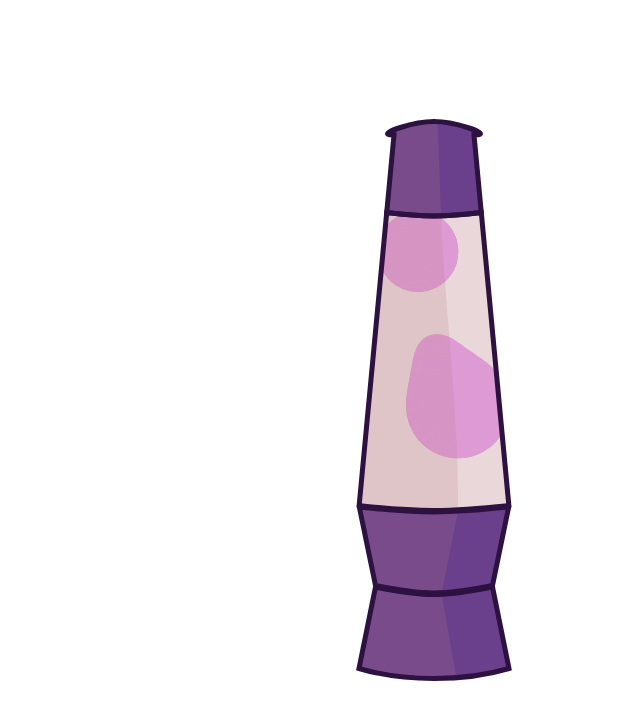
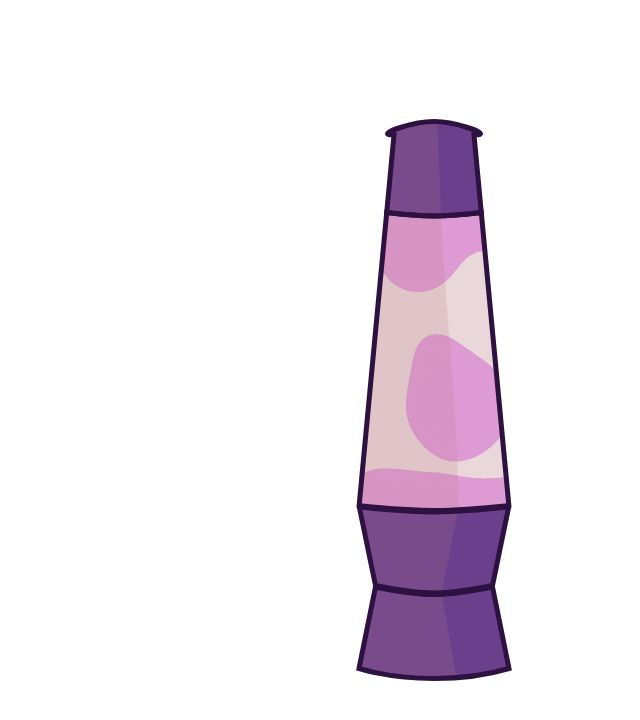
Before and after one commit to Telos-J/lava-lamp, a plain HTML site: page index.html in a window 1280 px wide. Shown: the whole page, without its empty margins (640-1280 px from the left). Drawn offline with Linux system fonts and the light colour scheme.

Commit message:
top and bottom blobs

```diff
--- a/index.html
+++ b/index.html
@@ -26,6 +26,10 @@
         <circle id="blob3" cx="79" cy="232" r="15" fill="#ECA8F6"/>
         <circle id="blob2" cx="62" cy="133" r="30" fill="#ECA8F6"/>
         <circle id="blob1" cx="102" cy="338" r="40" fill="#ECA8F7"/>
+        <g id="blobs">
+            <path d="M194.5 368.5C222 365.5 275.5 402.5 283 414.5L330.5 457.5L201 450.5L6.99999 414.5L0 359.5C0 359.5 91.5 376 109.5 379C127.5 382 167 371.5 194.5 368.5Z" fill="#ECA8F6"/>
+            <path d="M179.5 112C185.981 106.836 287.5 97 287.5 97L202 70L145.5 76L5.99999 89L96.5 119.5C96.5 119.5 110.394 112.724 120 112C132.61 111.05 141.5 113 151.5 119.5C161.5 126 170.647 119.055 179.5 112Z" fill="#ECA8F6"/>
+            </g>
     </g>
     <path id="stand-fill" d="M19.5 468.5C69 478.499 87 478.5 136.5 468.5L153 550C108 563.369 48 563.369 3 550L19.5 468.5Z" fill="#6A3F8C"/>
     <path id="bottom-fill" d="M136.5 467L152.725 388.333C152.862 387.669 152.294 387.077 151.619 387.15C93.4755 393.45 62.5246 393.45 4.38088 387.15C3.70628 387.077 3.13792 387.669 3.27498 388.333L19.5 467C69 476.999 87 477 136.5 467Z" fill="#6A3F8C"/>
```
